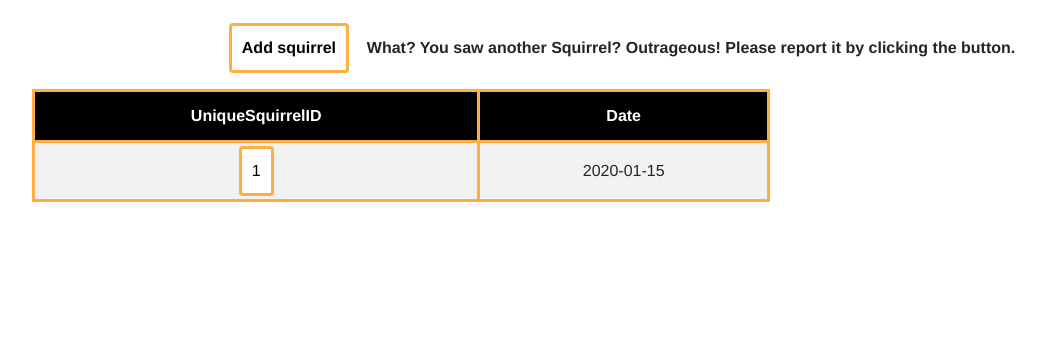
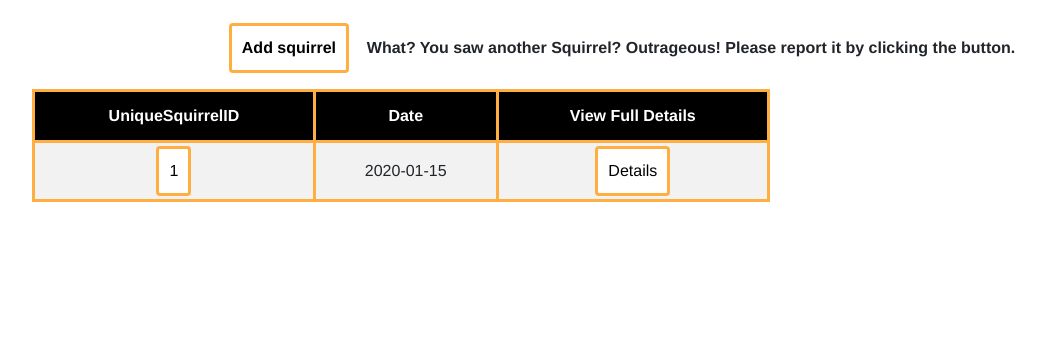
Before and after one commit to shlok-sethia/Squirrel_Tracker, a Django app: page /squirrel_tracker/sightings/ in a window 1280 px wide. Shown: the part 458-800 px from the top of the page, without its empty margins (18-1064 px from the left). Run offline with Django 3.2, Linux system fonts and the light colour scheme; tables that the repository leaves empty hold one stand-in row (values such as "Sample post"); some libraries are stand-ins or nearby versions.

Commit message:
Add new columns to view full details in sightings

```diff
--- a/squirrel_tracker/templates/squirrel_tracker/sightings.html
+++ b/squirrel_tracker/templates/squirrel_tracker/sightings.html
@@ -106,11 +106,13 @@
             <tr>
                 <th>UniqueSquirrelID</th>
                 <th>Date</th>
+		<th>View Full Details</th>
             </tr>
             {% for rows in squ %}
             <tr>
                 <td><a href="{{rows.UniqueSquirrelID}}" class="rounded" role="button" aria-pressed="true">{{rows.UniqueSquirrelID}}</a></td>
                 <td>{{rows.Date}}</td>
+		<td><a href="squirrel_details/{{rows.UniqueSquirrelID}}" class="rounded" role="button" aria-pressed="true">Details</a></td>
             </tr>
             {% endfor %}
         </table>
```
